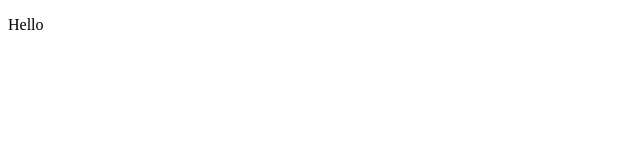
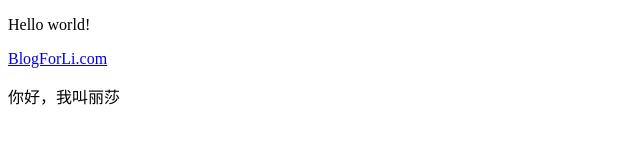
Before and after one commit to LithiumDrache/lymckenzie-website, a plain HTML site: page index.html in a window 1280 px wide. Shown: the whole page, without its empty margins (0-640 px from the left). Drawn offline with Linux system fonts and the light colour scheme.

Commit message:
Update index.html

```diff
--- a/index.html
+++ b/index.html
@@ -1,9 +1,13 @@
 <!DOCTYPE html>
     <html>
         <head>
-            <title> Rahh </title>
+            <link rel="stylesheet" type="text/css" href="style.css">
+            <title> Li's Awesome Website </title>
         </head>
         <body>
-            <p>Hello</p>
+            <p>Hello world!</p>
+            <a href="https://blogforli.com/">BlogForLi.com</a>
+            <p>你好，我叫丽莎</p>
+
         </body>
     </html>
```
